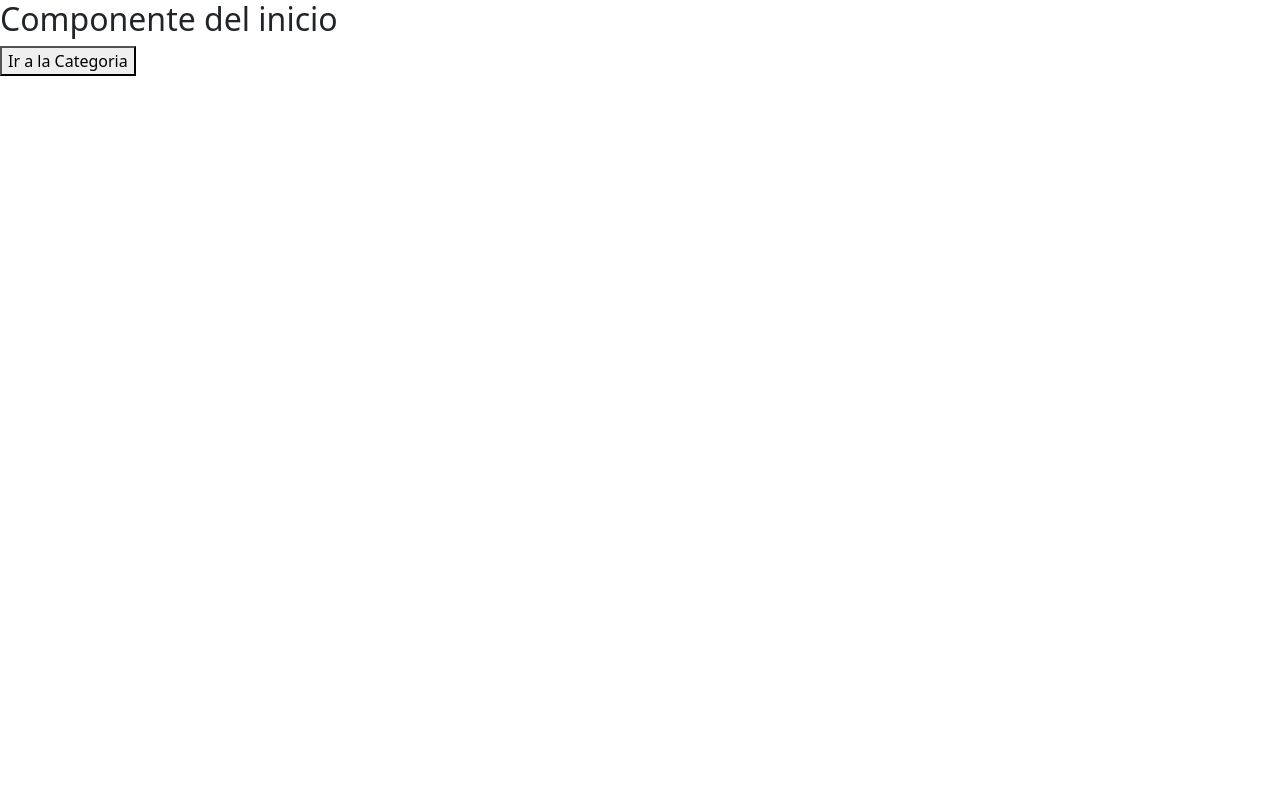
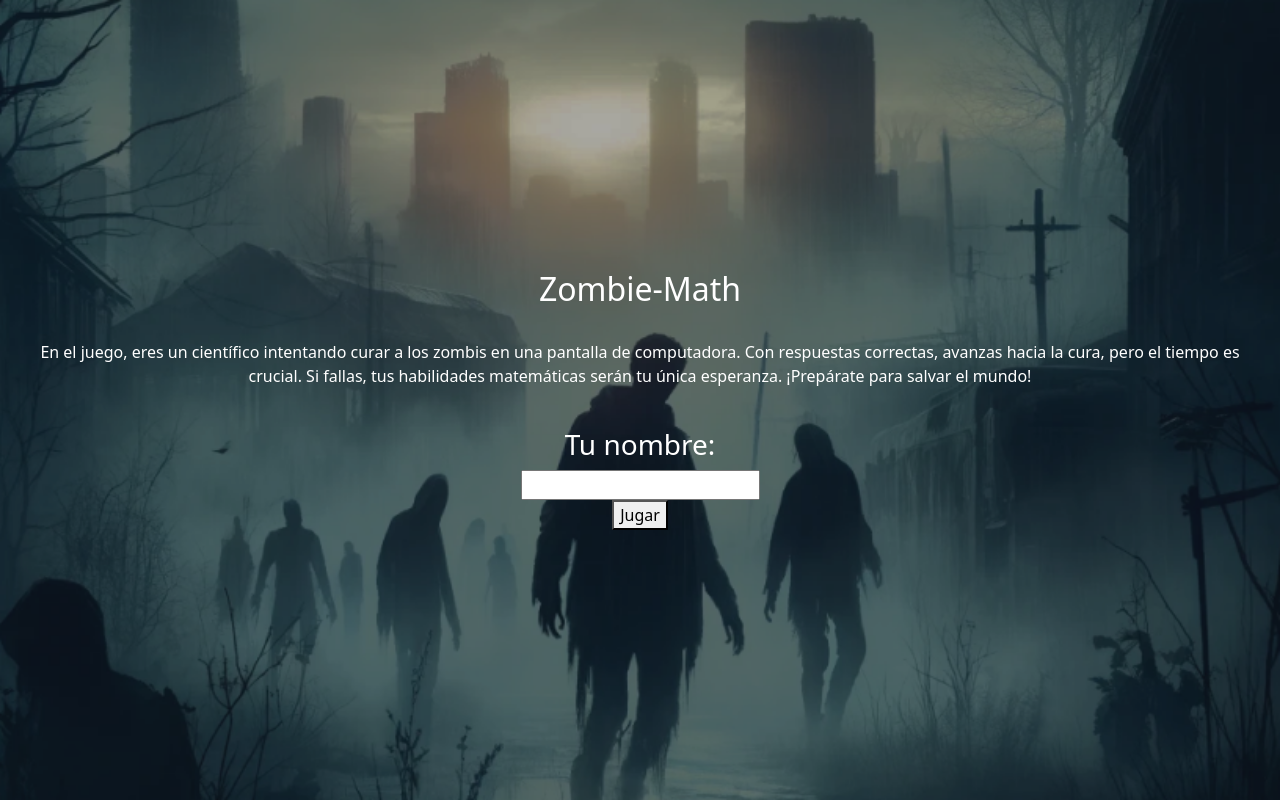
Before and after one commit to ricardo2112/Juego-Usabilidad, a React (Vite) app in the folder ZombieMath/: page / in a window 1280 px wide. Built offline with nearby package versions, Linux system fonts and the light colour scheme.

Commit message:
Component Inicio

```diff
--- a/ZombieMath/src/components/InicioComponente.jsx
+++ b/ZombieMath/src/components/InicioComponente.jsx
@@ -1,10 +1,22 @@
 import React from 'react'
+import { Link } from 'react-router-dom';
+import FondoInicio from '../assets/FondoInicio.png'
 
 function InicioComponente({ irCategoria }) {
     return (
-        <div>
-            <h2>Componente del inicio</h2>
-            <button onClick={irCategoria}>Ir a la Categoria</button>
+        <div
+        className='d-flex flex-column justify-content-center align-items-center vh-100 vw-100'
+        style={{
+          backgroundImage: `url(${FondoInicio})`,
+          backgroundSize: 'cover',
+          backgroundPosition: 'center',
+          backgroundRepeat: 'no-repeat'
+        }}>
+            <h2 className='text-white'>Zombie-Math</h2>
+            <p className='text-white fw-regular mb-8 text-center px-4 py-4'>En el juego, eres un científico intentando curar a los zombis en una pantalla de computadora. Con respuestas correctas, avanzas hacia la cura, pero el tiempo es crucial. Si fallas, tus habilidades matemáticas serán tu única esperanza. ¡Prepárate para salvar el mundo!</p>
+            <h3 className='text-white'>Tu nombre:</h3>
+            <input type="Tu nombre" />
+            <button onClick={irCategoria}>Jugar</button>
         </div>
     );
 }
```
